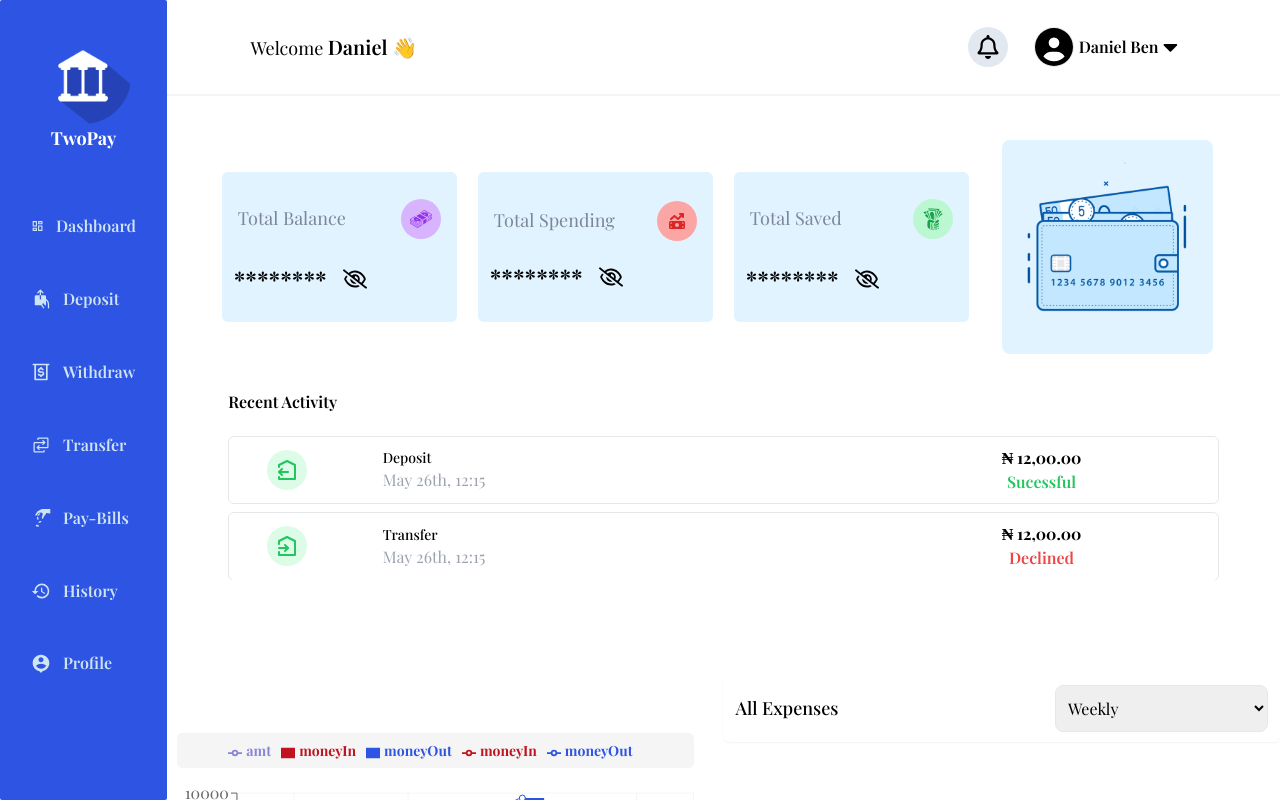
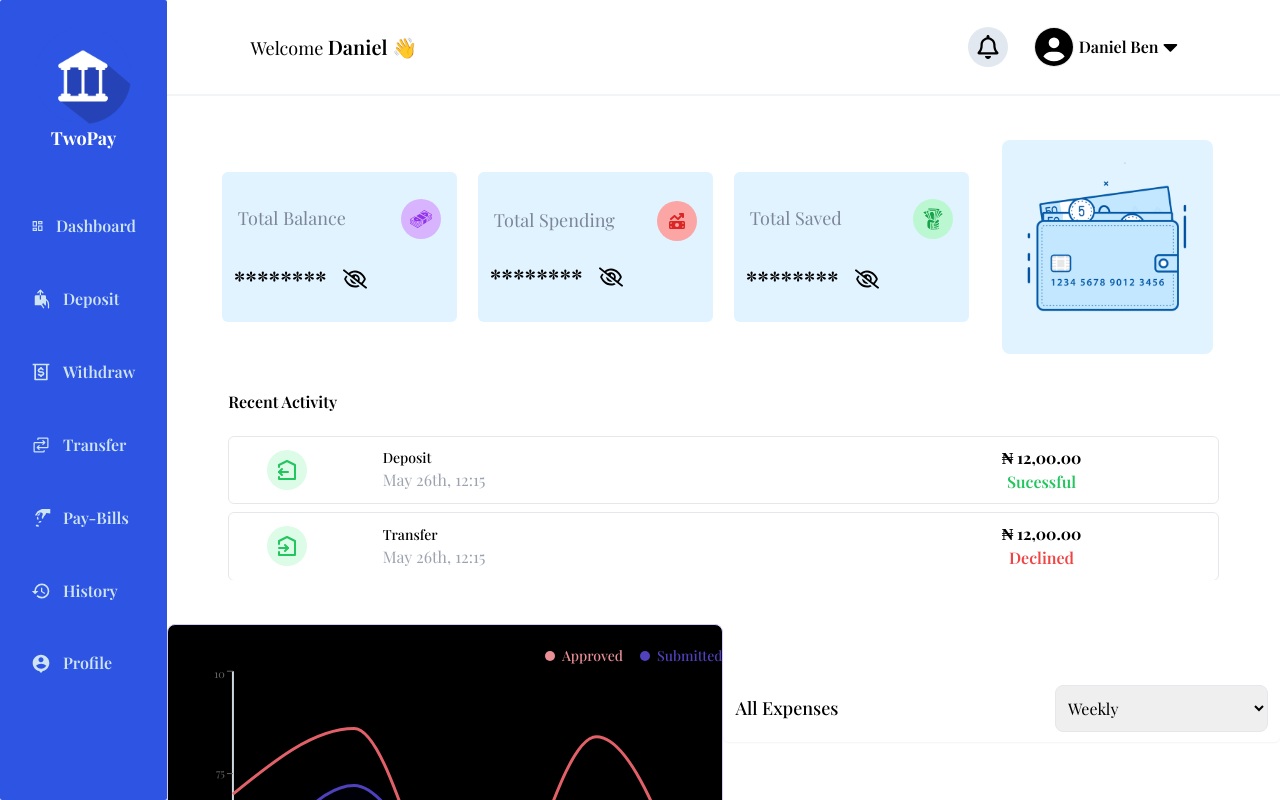
Before and after one commit to Dhanielgeek/TwoPay, a React (Vite) app: page /main/over in a window 1280 px wide. Built offline with nearby package versions, Linux system fonts and the light colour scheme; a web font is replaced by a local one.

Commit message:
setting stuff

```diff
--- a/src/Client/Chart.tsx
+++ b/src/Client/Chart.tsx
@@ -1,52 +1,145 @@
-import React from 'react';
 import {
-  ComposedChart,
-  Bar,
+  LineChart,
   Line,
-  Area,
   XAxis,
   YAxis,
   CartesianGrid,
   Tooltip,
-  Legend,
   ResponsiveContainer,
-} from 'recharts';
+} from "recharts";
 
-const data = [
-  { name: 'Jan-Mar', moneyIn: 4000, moneyOut: 2400, amt: 2400 },
-  { name: 'Apr-Jun', moneyIn: 3000, moneyOut: 1398, amt: 2210 },
-  { name: 'Jul-Sep', moneyIn: 2000, moneyOut: 9800, amt: 2290 },
-  { name: 'Oct-Dec', moneyIn: 2780, moneyOut: 3908, amt: 2000 },
-];
+const Chart = () => {
+  const data = [
+    {
+      name: "2015",
+      cl: 6000,
+      c2: 7000,
+      c3: 4200,
+    },
+    {
+      name: "2016",
+      cl: 2000,
+      c2: 8600,
+      c3: 7210,
+    },
+    {
+      name: "2017",
+      cl: 1400,
+      c2: 3000,
+      c3: 4290,
+    },
+    {
+      name: "2018",
+      cl: 3120,
+      c2: 8400,
+      c3: 6000,
+    },
+    {
+      name: "2019",
+      cl: 2200,
+      c2: 2340,
+      c3: 2210,
+    },
+  ];
+  return (
+    <div className="w-[100%] border  bg-black  border-[#D3CBFB] rounded-lg flex flex-col h-[100%]">
+      <div className="w-[100%] flex justify-between">
+        <h3 className="text-[14px] font-[600] max-md:text-[10px]">Claims Over the Years</h3>
 
-const Chart: React.FC = () => {
-  return (
-    <ResponsiveContainer width="100%" height={345}>
-      <ComposedChart data={data} margin={{ top: 25, right: 30, left: 10, bottom: 5 }}>
-        <CartesianGrid stroke="#f5f5f5" />
-        <XAxis dataKey="name" />
-        <YAxis />
-        <Tooltip />
-        <Legend
-          layout="horizontal"
-          align="center"
-          verticalAlign="top"
-          wrapperStyle={{
-            top: 0,
-            fontSize: '14px',
-            fontWeight: 'bold',
-            backgroundColor: '#f5f5f5',
-            borderRadius: '5px',
-            padding: '7px',
-          }}
-        />
-        <Area type="monotone" dataKey="amt" fill="#8884d8" stroke="#8884d8" />
-        <Bar dataKey="moneyIn" barSize={20} fill="#c1121f" />
-        <Bar dataKey="moneyOut" barSize={20} fill="#2E54E3" />
-        <Line type="monotone" dataKey="moneyIn" stroke="#c1121f" />
-        <Line type="monotone" dataKey="moneyOut" stroke="#2E54E3" />
-      </ComposedChart>
-    </ResponsiveContainer>
+        <div className="items-center flex mt-5">
+          <div className="flex items-center">
+            <div className="w-[10px] h-[10px] rounded-full bg-[#EA8F95]"></div>
+            <p className="text-[#EA8F95] max-md:text-[10px] text-[14px] font-[500] ml-[7px]">
+              Approved
+            </p>
+          </div>
+          <div className="flex items-center ml-[17px]">
+            <div className="w-[10px]  h-[10px] rounded-full bg-[#5041BC]"></div>
+            <p className="text-[#5041BC]  max-md:text-[10px] text-[14px] font-[500] ml-[7px]">
+              Submitted
+            </p>
+          </div>
+        </div>
+      </div>
+
+      <ResponsiveContainer width="100%" height={450}>
+        <LineChart
+          className=""
+          data={data}
+        >
+          <defs>
+            <filter id="shadow" x="-50%" y="-50%" width="200%" height="200%">
+              <feDropShadow
+                dx="0"
+                dy="20"
+                stdDeviation="25"
+                floodColor="rgba(69, 51, 201, 0.3)"
+                floodOpacity="0.8"
+              />
+              <feDropShadow
+                dx="0"
+                dy="8"
+                stdDeviation="10"
+                floodColor="rgba(69, 51, 201, 0.5)"
+                floodOpacity="0.6"
+              />
+            </filter>
+          </defs>
+          <CartesianGrid stroke="transparent" />
+          <XAxis
+            dataKey="name"
+            axisLine={{ stroke: "#CED6DE", strokeWidth: 2 }}
+            className="text-[#5041BC] text-[11px]"
+          />
+          <YAxis
+            className="text-[#5041BC] text-[11px]"
+            axisLine={{ stroke: "#CED6DE", strokeWidth: 2 }}
+            tickFormatter={(tick) => Math.round(tick).toString().slice(0, 2)}
+          />
+          <Tooltip
+            contentStyle={{
+              background:
+                "linear-gradient(229.42deg, #3D29D0 26.93%, #C25FFF 98.11%)",
+              border: "1px solid #CED6DE",
+              borderRadius: "15px",
+              boxShadow: "0 2px 4px rgba(0, 0, 0, 0.1)",
+              padding: "10px",
+            }}
+            labelStyle={{
+              color: "#333",
+              fontSize: "12px",
+              fontWeight: "bold",
+            }}
+            itemStyle={{
+              color: "#fff",
+              fontSize: "12px",
+            }}
+            cursor={{ fill: "#000000" }}
+            formatter={(value, name, props) => {
+              if (name === "c2") {
+                return `${props.payload.name}: ${value}`;
+              }
+              return null;
+            }}
+          />
+          <Line
+            type="monotone"
+            dataKey="c2"
+            stroke="#E26169"
+            strokeWidth={3}
+            dot={false}
+          />
+          <Line
+            type="monotone"
+            dataKey="c3"
+            stroke="#5041BC"
+            strokeWidth={3}
+            dot={false}
+            filter="url(#shadow)"
+          />
+        </LineChart>
+      </ResponsiveContainer>
+    </div>
   );
 };
 
--- a/src/Client/Deposit.tsx
+++ b/src/Client/Deposit.tsx
@@ -2,7 +2,7 @@
 
 const Deposit = () => {
   return (
-    <div>Deposit</div>
+    <div className="w-[100%] h-[88%] bg-black">Deposit</div>
   )
 }
 
```
